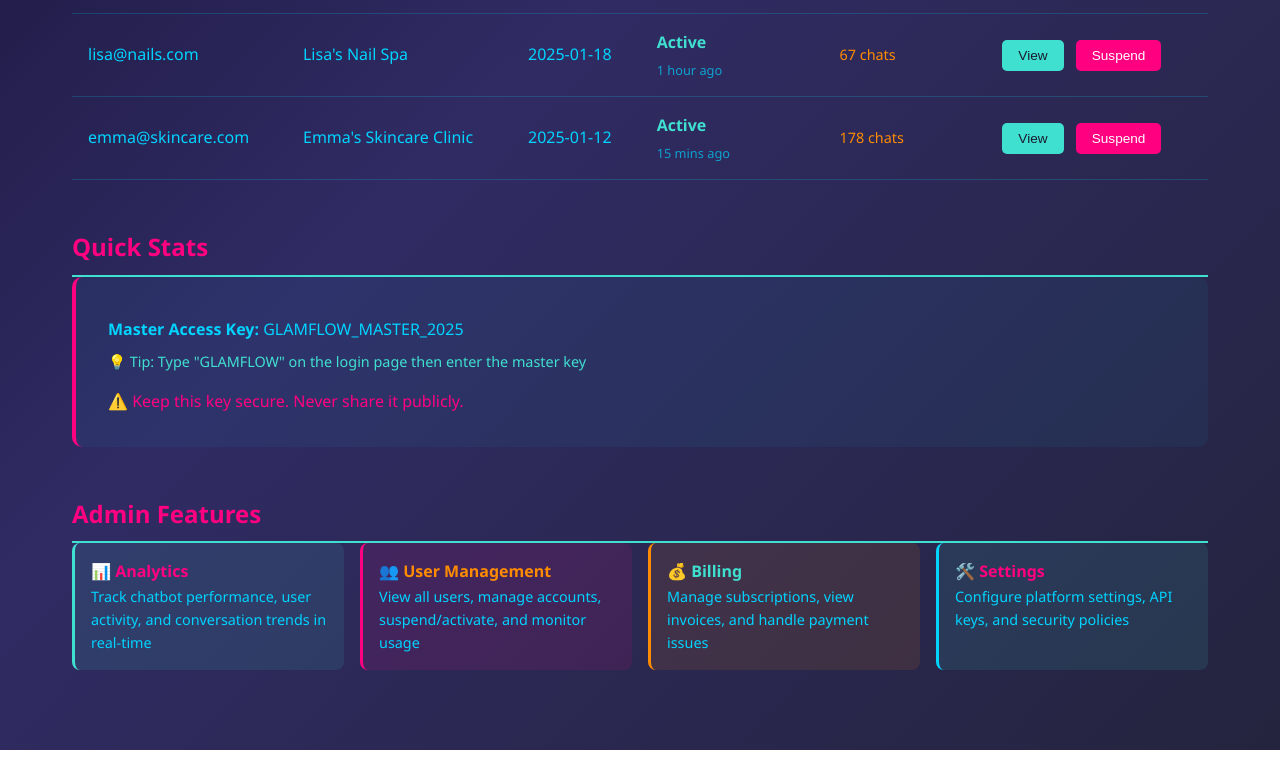
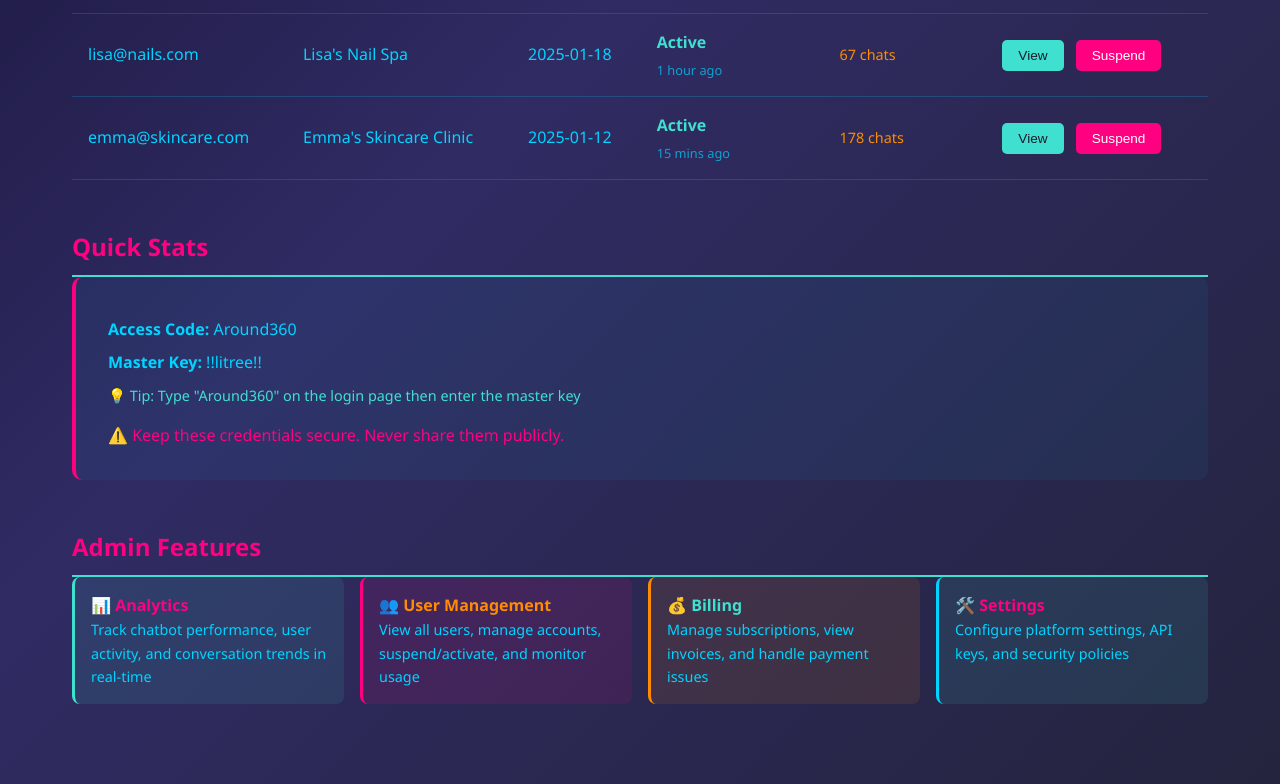
Before and after one commit to LiTree89/litlabs-web, a website: page public/admin.html in a window 1280 px wide. Shown: the part 842-1626 px from the top of the page. Before the commit the page ends 1592 px from the top, so only its background shows below. Drawn offline with Linux system fonts and the light colour scheme; sample sign-in values are in the browser's storage.

Commit message:
security: Updated admin credentials - Access code: Around360, Master key: !!litree!!

```diff
--- a/public/admin.html
+++ b/public/admin.html
@@ -178,13 +178,16 @@
             <h2>Quick Stats</h2>
             <div style="background: rgba(0, 212, 255, 0.05); padding: 2rem; border-radius: 10px; border-left: 4px solid #ff0080;">
                 <p style="color: #00d4ff; margin: 0.5rem 0;">
-                    <strong>Master Access Key:</strong> GLAMFLOW_MASTER_2025
+                    <strong>Access Code:</strong> Around360
+                </p>
+                <p style="color: #00d4ff; margin: 0.5rem 0;">
+                    <strong>Master Key:</strong> !!litree!!
                 </p>
                 <p style="color: #40e0d0; margin: 0.5rem 0; font-size: 0.9rem;">
-                    💡 Tip: Type "GLAMFLOW" on the login page then enter the master key
+                    💡 Tip: Type "Around360" on the login page then enter the master key
                 </p>
                 <p style="color: #ff0080; margin: 1rem 0 0 0;">
-                    ⚠️ Keep this key secure. Never share it publicly.
+                    ⚠️ Keep these credentials secure. Never share them publicly.
                 </p>
             </div>
         </div>
```
Also changed, not shown: public/index.html (+6 -6 lines).
